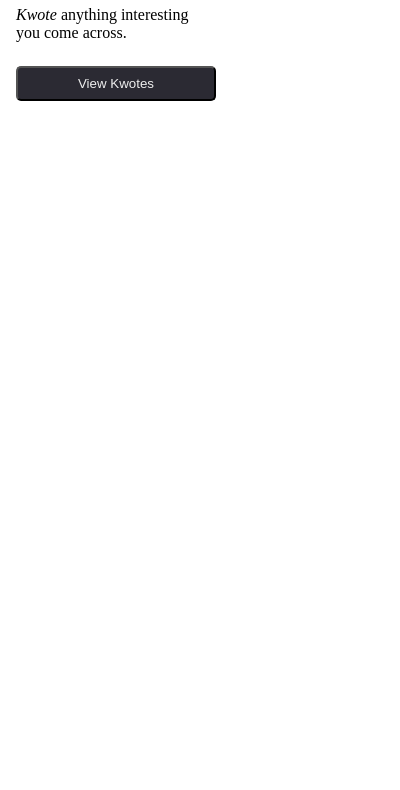
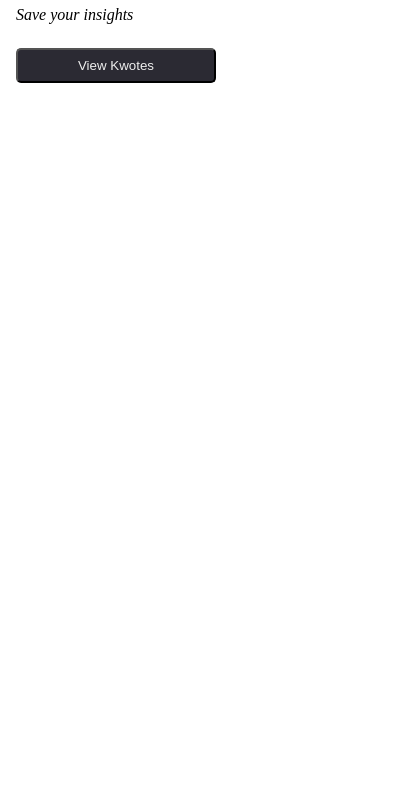
Before and after one commit to MadhavM-117/kwote, a browser extension: page web-extension/popup/index.html in a window 400 px wide. Shown: the part 53-843 px from the top of the page. Drawn offline with Linux system fonts and the light colour scheme.

Commit message:
update slogan

```diff
--- a/web-extension/popup/index.html
+++ b/web-extension/popup/index.html
@@ -7,7 +7,7 @@
 <body>
     <div>
         <h3 class="header">Kwote</h3>
-        <p><em>Kwote</em> anything interesting you come across.</p>
+        <p><em>Save your insights</em></p>
     </div>
     <div class="button-container">
         <button id="preview">View Kwotes</button>
```
